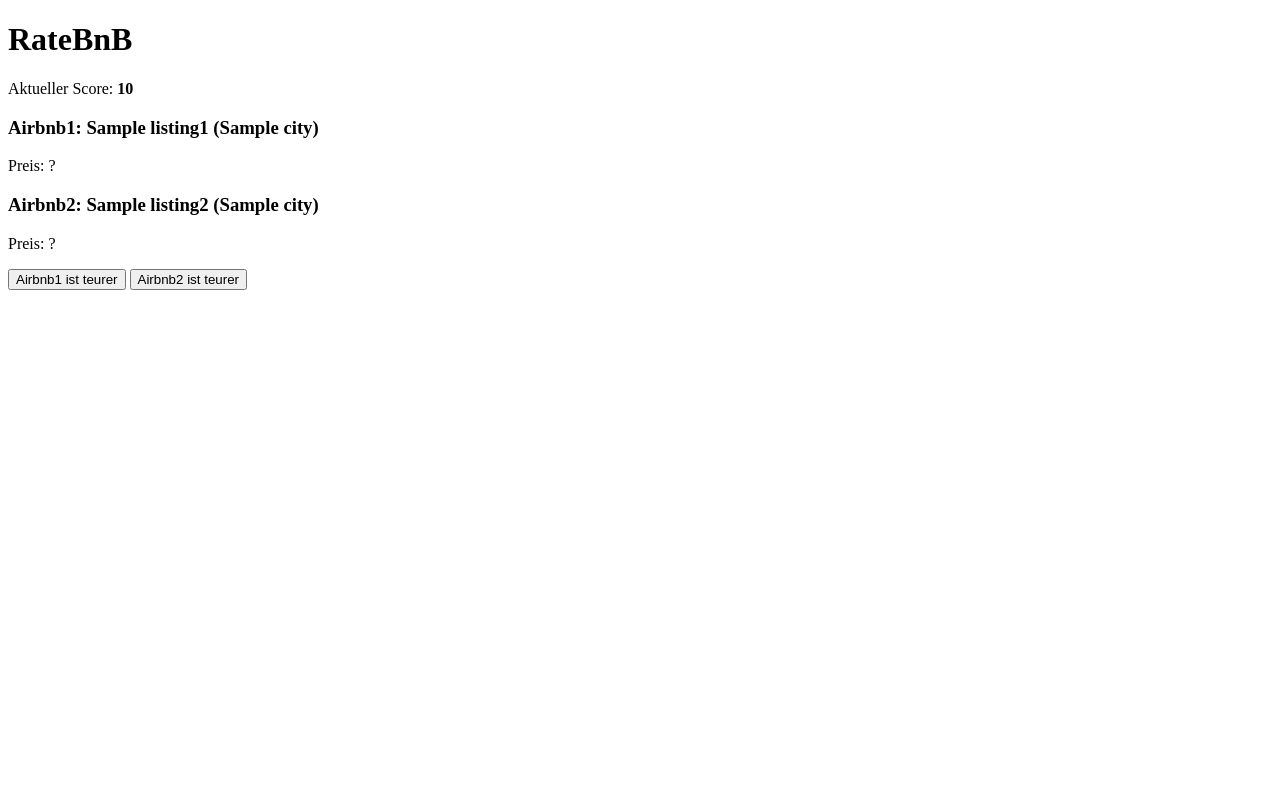
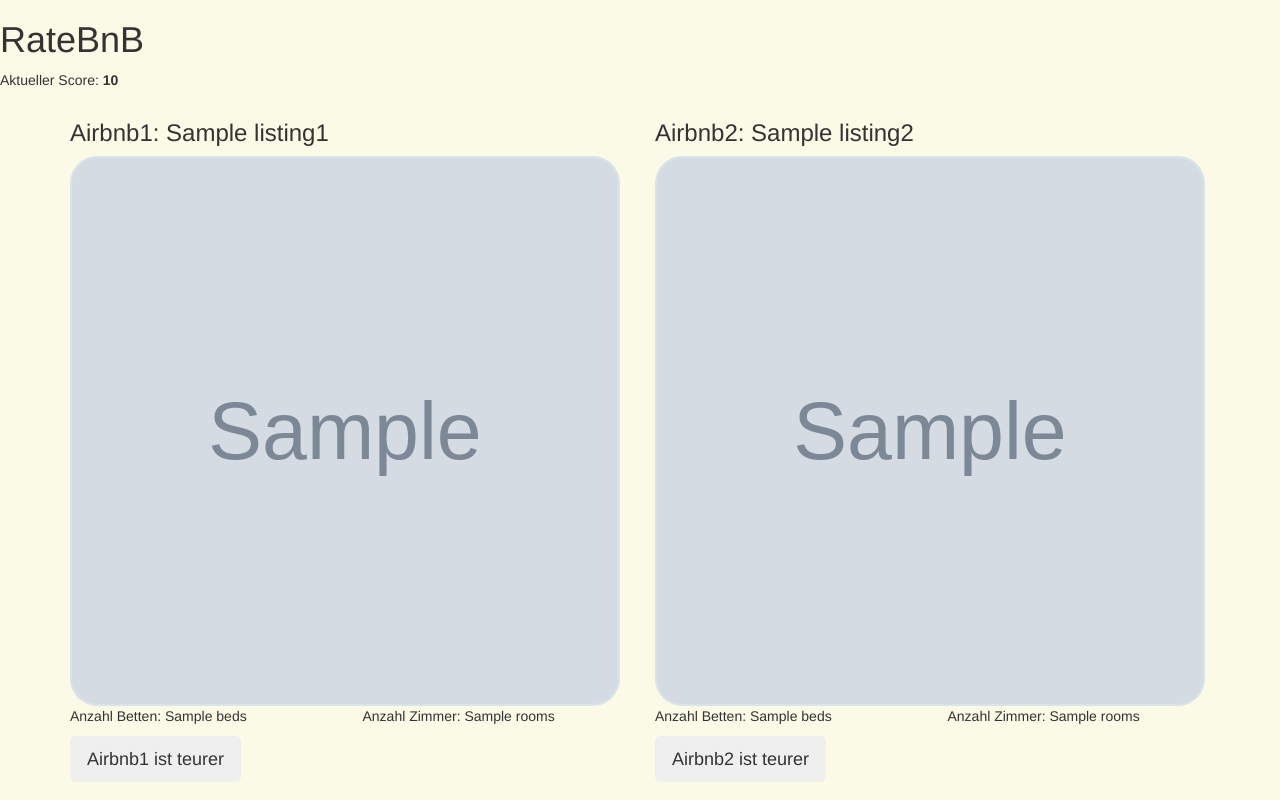
Before and after one commit to pajolinho/RateBnB, a Flask app: template templates/index.html in a window 1280 px wide. Run offline with Flask 3, Linux system fonts and the light colour scheme; the template is opened without the code that fills it: most values are stand-ins (such as "Sample title", 1, 10 or a date in 2020); grey boxes marked "Sample" are stand-in pictures; some libraries are stand-ins or nearby versions.

Commit message:
UI basics

```diff
--- a/app.py
+++ b/app.py
@@ -39,8 +39,9 @@
             return render_template("game_over.html", final_score=score)
     if request.method == "GET":
         score = int(request.args.get("score", 0))
-        bnb1, bnb2 = random.sample(bnbs, 2)
-        if bnb1["price"] > bnb2["price"]:
+        bnb_list = Bnb.query.all()
+        bnb1, bnb2 = random.sample(bnb_list, 2)
+        if bnb1.price_per_night > bnb2.price_per_night:
             expected = "oneExpensive"
         else:
             expected = "twoExpensive"
--- /dev/null
+++ b/static/styles.css
@@ -0,0 +1,26 @@
+.bnb-bild {
+    width: 550px;
+    height: 550px;
+    border-radius: 5%;
+}
+
+.cntr {
+    text-align: left;
+}
+
+body {
+    background-color: rgb(250, 250, 230);
+}
+
+
+.outlineimg{
+    outline: 2px solid rgba(255, 255, 255, 0.221);
+    outline: 2px solid rgba(223, 223, 223, 0.616);
+    outline: 2px solid rgba(255, 255, 255, 0.236);
+    outline: 2px solid rgba(234, 250, 255, 0.236);
+    outline-offset: -2px;
+}
+
+.whitelink {
+    color:white;
+}
--- a/templates/game_over.html
+++ b/templates/game_over.html
@@ -3,6 +3,8 @@
 <head>
     <meta charset="UTF-8">
     <title>Spiel vorbei</title>
+    <link rel="stylesheet" href="https://stackpath.bootstrapcdn.com/bootstrap/3.4.1/css/bootstrap.min.css" integrity="sha384-HSMxcRTRxnN+Bdg0JdbxYKrThecOKuH5zCYotlSAcp1+c8xmyTe9GYg1l9a69psu" crossorigin="anonymous">
+    <link rel="stylesheet" href="/static/styles.css">
 </head>
 <body>
     <h1>Spielregeln</h1>
@@ -13,6 +15,6 @@
 
     <h2>Spiel vorbei!</h2>
     <p>Dein Endstand: <strong>{{ final_score }}</strong></p>
-    <p><a href="{{ url_for('index') }}">Nochmal spielen</a></p>
+    <button class="btn btn-lg btn-danger"><a href="{{ url_for('index') }}" class="whitelink">Nochmal spielen</a></button>
 </body>
 </html>
--- a/templates/index.html
+++ b/templates/index.html
@@ -3,28 +3,52 @@
 <head>
     <meta charset="UTF-8">
     <title>RateBnB</title>
+    <link rel="stylesheet" href="https://stackpath.bootstrapcdn.com/bootstrap/3.4.1/css/bootstrap.min.css" integrity="sha384-HSMxcRTRxnN+Bdg0JdbxYKrThecOKuH5zCYotlSAcp1+c8xmyTe9GYg1l9a69psu" crossorigin="anonymous">
+    <link rel="stylesheet" href="/static/styles.css">
+
 </head>
 <body>
-    <h1>RateBnB</h1>
-    <p>Aktueller Score: <strong>{{ score }}</strong></p>
+    <div class="cntr">
+        <h1>RateBnB</h1>
+        <p>Aktueller Score: <strong>{{ score }}</strong></p>
+    </div>
+
 
     <form method="POST">
-        <div>
-            <h3>Airbnb1: {{ listing1.title }} ({{ listing1.city }})</h3>
-            <p>Preis: ?</p>
+        <div class="container">
+            <div class="row">
+                <div class="col-md-6 cntr">
+                    <h3>Airbnb1: {{ listing1.title }}</h3>
+                    <img src="{{ listing1.image_url }}" class="outlineimg bnb-bild rounded mx-auto d-block">
+                    <!-- <p>Preis: ?</p> -->
+                     <div class="row">
+                        <div class="col-md-6"> <p>Anzahl Betten: {{ listing1.beds }}</p></div>
+                        <div class="col-md-6"> <p>Anzahl Zimmer: {{ listing1.rooms }}</p></div>
+                     </div>
+                     <button class="btn btn-lg" type="submit" name="answer" value="oneExpensive">Airbnb1 ist teurer</button>
+                </div>
+                <div class="col-md-6 cntr">
+                    <h3>Airbnb2: {{ listing2.title }}</h3>
+                    <img src="{{ listing2.image_url }}" class="outlineimg bnb-bild rounded mx-auto d-block">
+                                         <div class="row">
+                        <div class="col-md-6"> <p>Anzahl Betten: {{ listing2.beds }}</p></div>
+                        <div class="col-md-6"> <p>Anzahl Zimmer: {{ listing2.rooms }}</p></div>
+                     </div>
+                    <!-- <p>Preis: ?</p> -->
+                    <button class="btn btn-lg" type="submit" name="answer" value="twoExpensive">Airbnb2 ist teurer</button>
+                </div>
+            </div>
         </div>
 
-        <div>
-            <h3>Airbnb2: {{ listing2.title }} ({{ listing2.city }})</h3>
-            <p>Preis: ?</p>
-        </div>
+
+
         <input type="hidden" name="score" value="{{ score }}">
         <input type="hidden" name="expected" value="{{ expected }}">
 
-        <p>
-            <button type="submit" name="answer" value="oneExpensive">Airbnb1 ist teurer</button>
-            <button type="submit" name="answer" value="twoExpensive">Airbnb2 ist teurer</button>
-        </p>
+        <!-- <p>
+            <button class="btn btn-lg" type="submit" name="answer" value="oneExpensive">Airbnb1 ist teurer</button>
+            <button class="btn btn-lg" type="submit" name="answer" value="twoExpensive">Airbnb2 ist teurer</button>
+        </p> -->
     </form>
 </body>
 </html>
```
Also changed, not shown: 1 other file.
